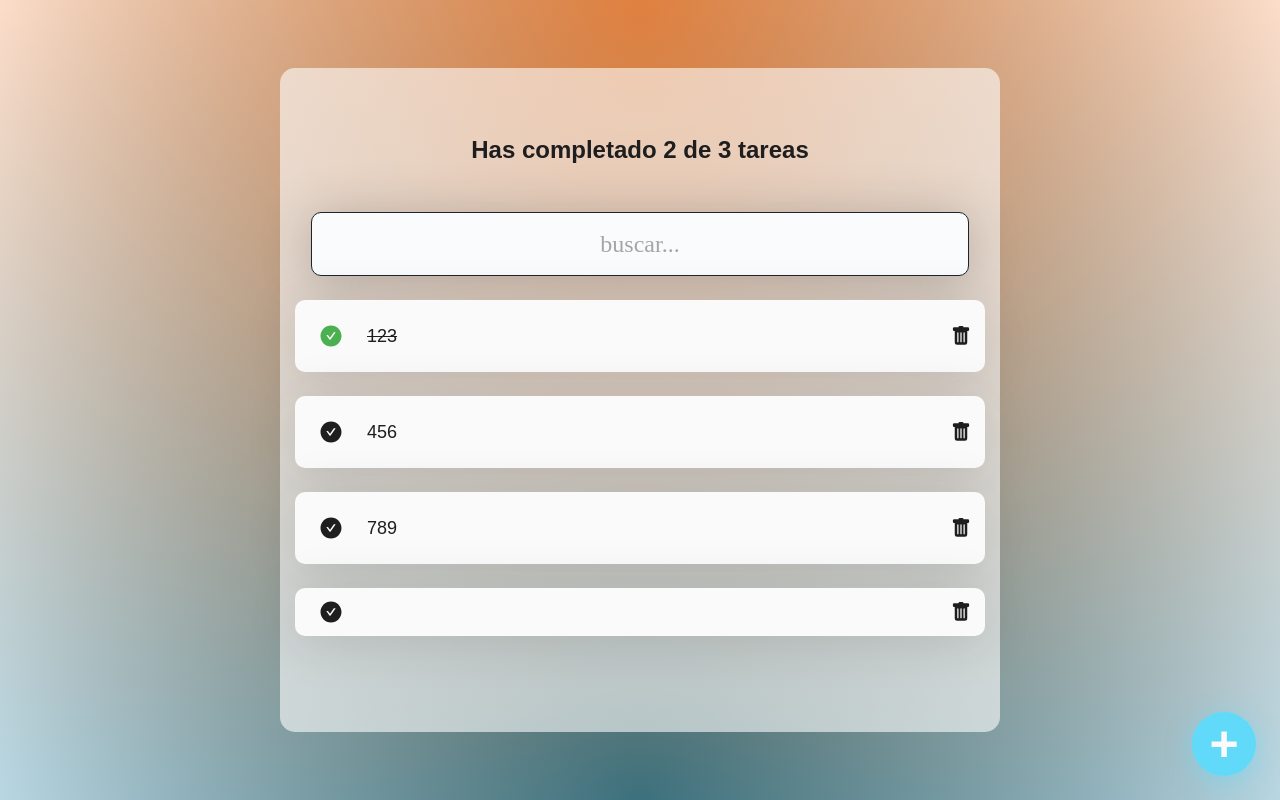
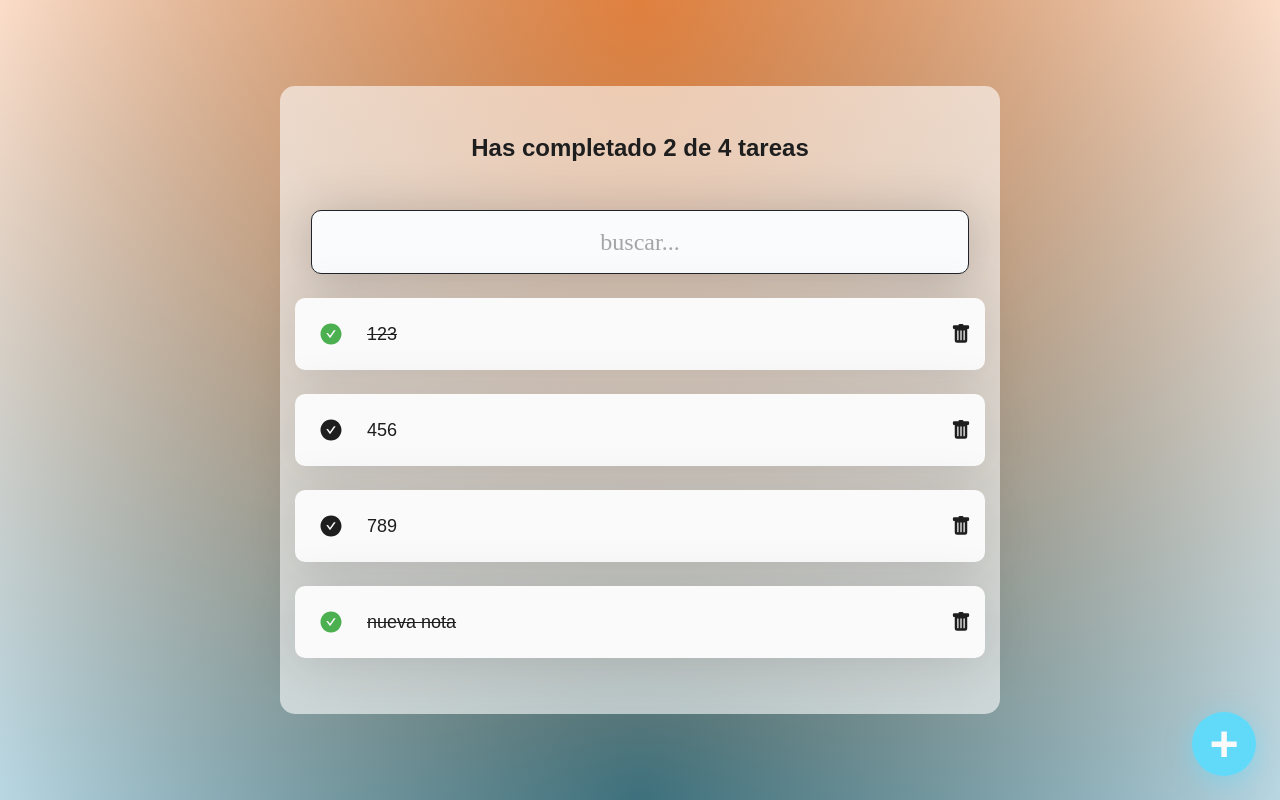
Before and after one commit to ivansaavedra2097/platzi_react_intro, a React (Create React App) app: page / in a window 1280 px wide. Built offline with nearby package versions, Linux system fonts and the light colour scheme.

Commit message:
funcionalidad al searchTodo y todoCounter

```diff
--- a/src/App.css
+++ b/src/App.css
@@ -7,7 +7,7 @@
     background-color: rgba(255, 255, 255, 0.589);
     border-radius: 15px;
     margin: auto 0;
-    padding: 20px 0 40px 0;
+    /* padding: 20px 0 40px 0; */
 }
 
 .App {
@@ -17,6 +17,8 @@
     flex-direction: column;
     align-items: center;
     justify-content: center;
+    background: radial-gradient(ellipse at top, #ee6002bb, transparent),
+    radial-gradient(ellipse at bottom, #0c759f, transparent);
 }
 
 @media (min-width: 1080px) {
--- a/src/App.js
+++ b/src/App.js
@@ -1,33 +1,62 @@
-import logo from './logo.svg';
 import './App.css';
 import { TodoCounter } from './Components/TodoCounter.js';
 import { TodoItem } from './Components/TodoItem.js';
-import {TodoSearch} from './Components/TodoSearch.js';
+import { TodoSearch } from './Components/TodoSearch.js';
 import { TodoList } from "./Components/TodoList.js";
 import { CreateTodoButton } from "./Components/CreateTodoButton.js";
+import { useState } from 'react';
 
-const todos = [
-  {text: '123', completed: true},
-  {text: '456', completed: false},
-  {text: '789', completed: false}
-]
+const testTodos = [
+  { text: '123', completed: true },
+  { text: '456', completed: false },
+  { text: '789', completed: false },
+  { text: 'nueva nota', completed: true }
+];
 
 function App() {
+
+  const [todos, setTodos] = useState(testTodos);
+  const [searchValue, setSearchValue] = useState('');
+
+  // const completedTodos = todos.filter(todo => todo.completed === true);
+  const completedTodos = todos.filter(todo => !!todo.completed).length;
+  const totalTodos = todos.length;
+
+  //buscando todos
+  let searchedTodos = [];
+
+  if(!searchValue.length > 0 ){
+    searchedTodos = todos;
+  } else {
+    searchedTodos = todos.filter(todo => {
+      const todoText = todo.text.toLowerCase();
+      const searchText = searchValue.toLowerCase();
+
+      return todoText.includes(searchText);
+    });
+  }
+
   return (
     <div className="App">
       <div className='App-container'>
-        <TodoCounter />
-        <TodoSearch />
+        <TodoCounter
+          total={totalTodos}
+          completed={completedTodos} />
+        <TodoSearch
+          searchValue={searchValue}
+          setSearchValue={setSearchValue}
+        />
 
         <TodoList>
-          {todos.map( todo => (
+
+          {searchedTodos.map(todo => (
             <TodoItem
               key={todo.text}
               text={todo.text}
-              completed ={todo.completed}
-              />
+              completed={todo.completed}
+            />
           ))}
-          <TodoItem />
+
         </TodoList>
 
         <CreateTodoButton />
--- a/src/Components/TodoCounter.js
+++ b/src/Components/TodoCounter.js
@@ -6,10 +6,10 @@ import '../styles/TodoCounter.css';
 //     backgroundColor: '#888'
 // }
 
-function TodoCounter() {
+function TodoCounter({ total, completed }) {
     return(
         // <h2 style={styles}>Has completado 2 de 3 tareas</h2>
-        <h2 className='TodoCounter'>Has completado 2 de 3 tareas</h2>
+        <h2 className='TodoCounter'>Has completado {completed} de {total} tareas</h2>
     )
 }
 
--- a/src/Components/TodoSearch.js
+++ b/src/Components/TodoSearch.js
@@ -1,19 +1,24 @@
 import React from "react";
 import '../styles/TodoSearch.css';
 
-function TodoSearch() {
+function TodoSearch({searchValue , setSearchValue}) {
 
     const onSearchValueChange = (event) => {
         console.log(event.target.value);
+        setSearchValue(event.target.value);
     }
 
-    return(
+    return (
+        <>
             <input
                 className="TodoSearch"
                 type="text"
                 placeholder="buscar..."
+                value={searchValue}
                 onChange={onSearchValueChange}
             />
+            <p>{searchValue} </p>
+        </>
     )
 }
 
--- a/src/index.css
+++ b/src/index.css
@@ -5,16 +5,7 @@
 }
 
 body {
-  margin: 0;
-  padding: 0;
-  background: radial-gradient(ellipse at top, #ee6002b9, transparent),
-              radial-gradient(ellipse at bottom, #0c759f, transparent);
+  background: transparent;
   color: #1E1E1F;
   font-family: 'Montserrat', Arial, Helvetica, sans-serif;
 }
-
-#root {
-  margin: 0 24px;
-  position: relative;
-  min-height: 100vh;
-}
```
Lines whose indentation alone changed are shown as unchanged.
